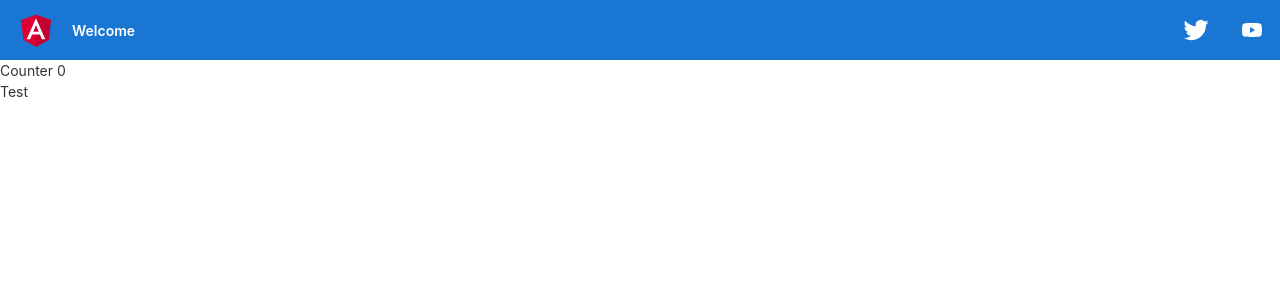
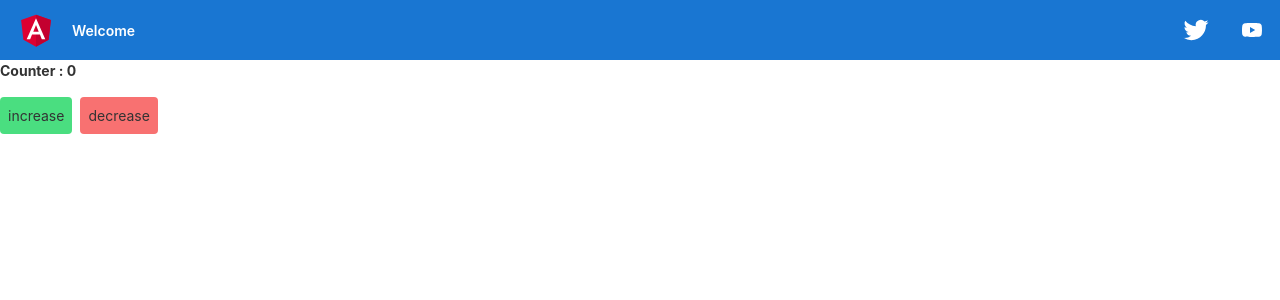
Before and after one commit to nawajar/angualr-bacics, an Angular app: page /dom-operation in a window 1280 px wide. Shown: the top 300 px of the page. Built offline with nearby package versions, Linux system fonts and the light colour scheme.

Commit message:
refactor angular

```diff
--- a/src/app/dom-operation/dom-operation.component.html
+++ b/src/app/dom-operation/dom-operation.component.html
@@ -1,6 +1,9 @@
-<div>
-    <div>Counter {{ counter }}</div>
-    <div #btnContainer>
-        <button>Test</button>
+<div class="w-full flex flex-col gap-4">
+  <div class="font-bold"><span>Counter : </span> {{ counter }}</div>
+  <div class="w-full flex gap-2">
+    <div #btnContainer >
+      <button class="bg-green-400 rounded p-2">increase</button>
     </div>
+    <button class="bg-red-400 rounded p-2" (click)="decrease()">decrease</button>
+  </div>
 </div>
--- a/src/app/dom-operation/dom-operation.component.ts
+++ b/src/app/dom-operation/dom-operation.component.ts
@@ -30,4 +30,8 @@ export class DomOperationComponent implements OnInit, AfterViewInit {
     });
     console.log('afterViewInit ' + element);
   }
+
+  decrease(): void {
+    this.counter -= 1;
+  }
 }
```
